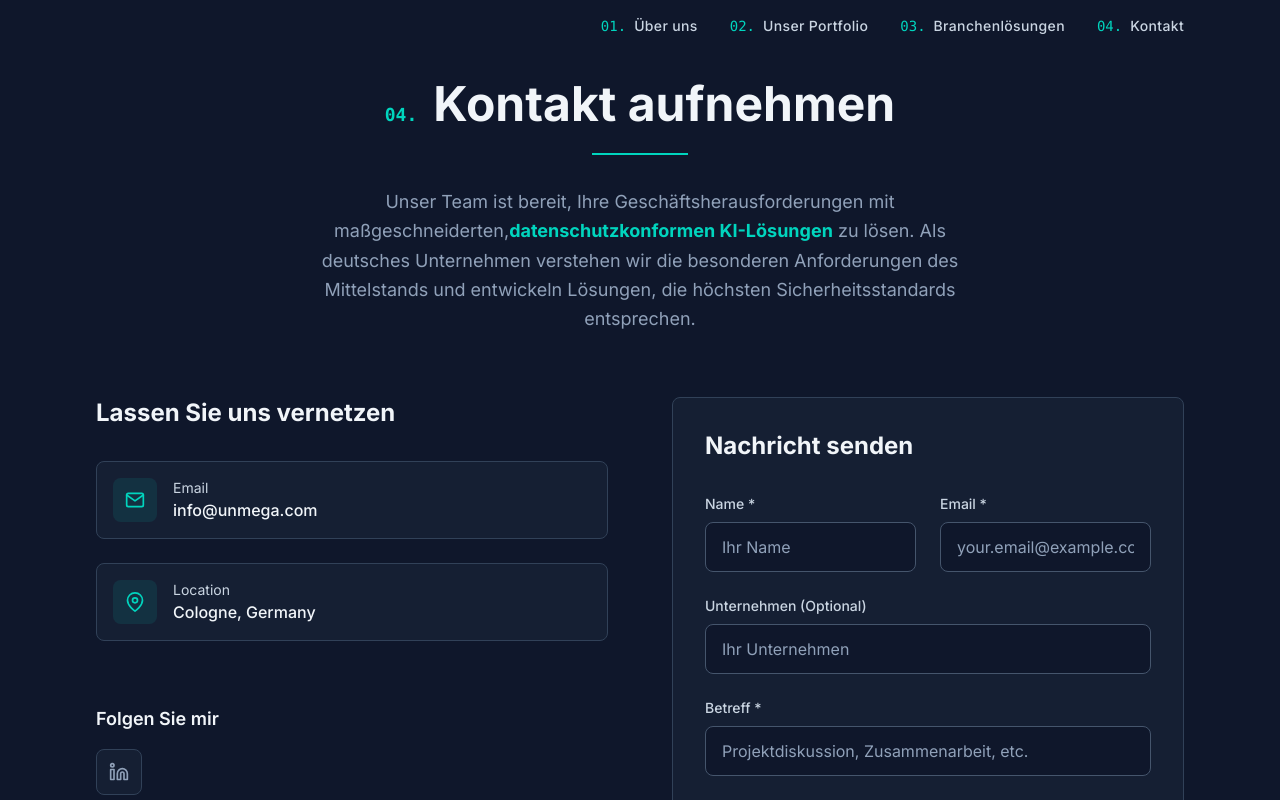
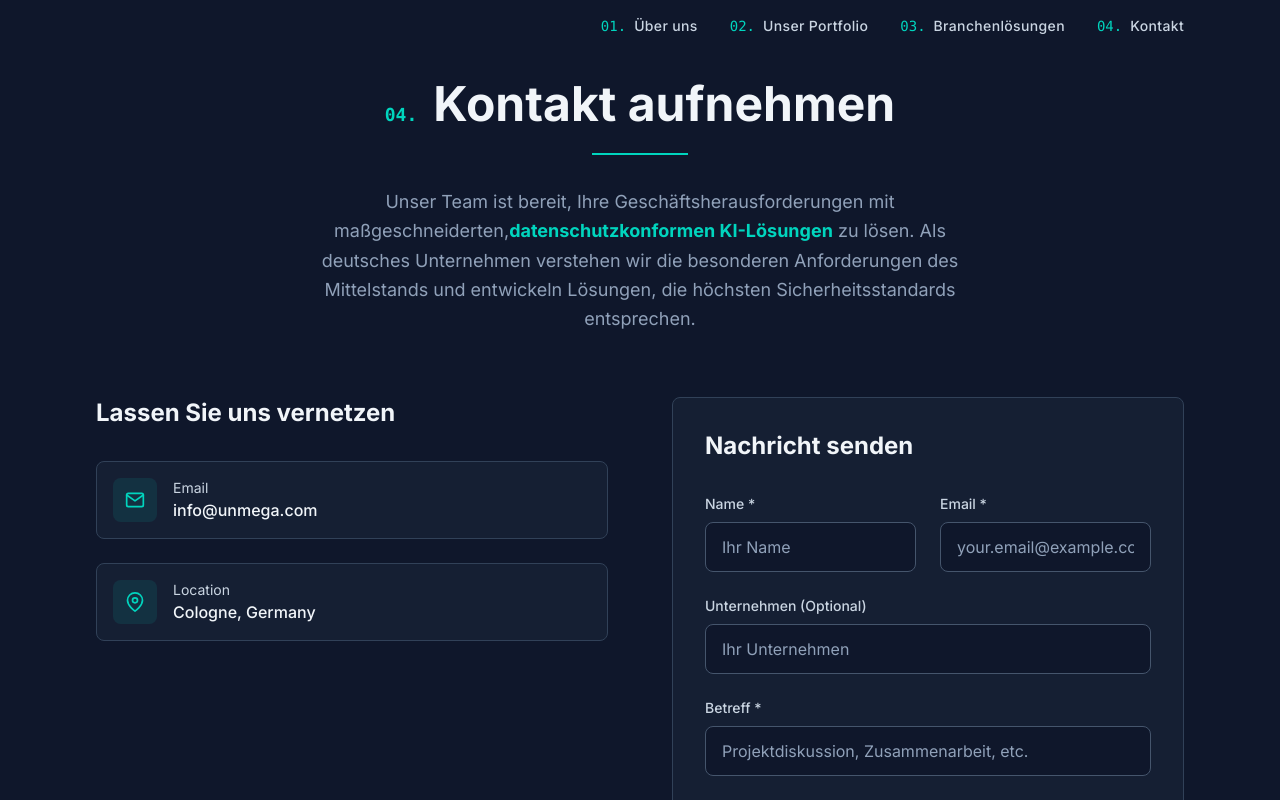
Before and after one commit to gilo2754/about_me, a Next.js app: page /contact in a window 1280 px wide. Shown: the top 800 px of the page. Built offline with nearby package versions, Linux system fonts and the light colour scheme.

Commit message:
MVP, Mail works

```diff
--- a/src/app/contact/page.tsx
+++ b/src/app/contact/page.tsx
@@ -2,7 +2,7 @@
 
 import { motion } from 'framer-motion';
 import { useForm } from 'react-hook-form';
-import { FiMail, FiMapPin, FiLinkedin } from 'react-icons/fi';
+import { FiMail, FiMapPin } from 'react-icons/fi';
 import { useState } from 'react';
 
 interface ContactForm {
@@ -28,13 +28,6 @@ const contactInfo = [
   }
 ];
 
-const socialLinks = [
-  {
-    icon: FiLinkedin,
-    label: 'LinkedIn',
-    href: 'https://www.linkedin.com/in/carlo-menjivar-01608452/'
-  }
-];
 
 export default function Contact() {
   const [isSubmitting, setIsSubmitting] = useState(false);
@@ -131,32 +124,6 @@ export default function Contact() {
               })}
             </div>
 
-            {/* Social Links */}
-            <motion.div
-              initial={{ opacity: 0, y: 20 }}
-              animate={{ opacity: 1, y: 0 }}
-              transition={{ duration: 0.6, delay: 0.7 }}
-              className="pt-8"
-            >
-              <h3 className="text-lg font-semibold text-slate-100 mb-4">Folgen Sie mir</h3>
-              <div className="flex space-x-4">
-                {socialLinks.map((link) => {
-                  const IconComponent = link.icon;
-                  return (
-                    <a
-                      key={link.label}
-                      href={link.href}
-                      target="_blank"
-                      rel="noopener noreferrer"
-                      className="p-3 bg-slate-800/50 rounded-lg border border-slate-700 hover:border-teal-400/50 text-slate-400 hover:text-teal-400 transition-all duration-200 hover:-translate-y-1"
-                      aria-label={link.label}
-                    >
-                      <IconComponent size={20} />
-                    </a>
-                  );
-                })}
-              </div>
-            </motion.div>
           </motion.div>
 
           {/* Contact Form */}
--- a/src/app/work/page.tsx
+++ b/src/app/work/page.tsx
@@ -44,8 +44,8 @@ const featuredProjects = [
   {
     id: 3,
     icon: FiShoppingCart,
-    title: 'shop.vekpower.com',
-    subtitle: 'Online-Shop für Fitness & Sportequipment',
+    title: 'Online-Shop für Solaranlagen',
+    subtitle: 'shop.vekpower.com',
     description: 'Vollständiger E-Commerce-Shop mit modernem Design und optimierter User Experience. Schnell, mobilfreundlich und konversionsorientiert — ein Beispiel dafür, was wir für kleine Unternehmen aufbauen.',
     timeSaving: 'Verkauft 24/7 ohne manuellen Aufwand',
     features: [
```
